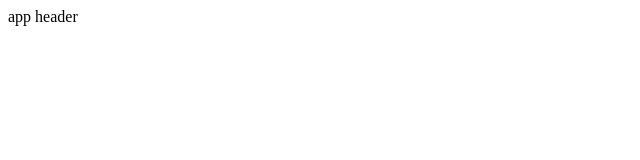
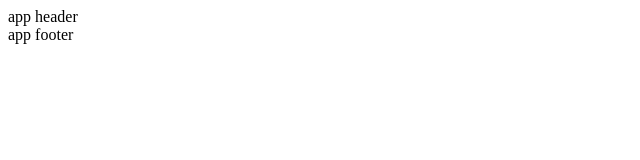
Before and after one commit to shacharAskayo/git-commands-snadbox, a plain HTML site: page index.html in a window 1280 px wide. Shown: the full height of the page, 0-640 px from the left. Drawn offline with Linux system fonts and the light colour scheme.

Commit message:
adding footer

```diff
--- a/index.html
+++ b/index.html
@@ -14,6 +14,10 @@
     </div>
 
 
+
+<div>
+    <footer>app footer</footer>
+</div>
     <script src="index.js"></script>
 </body>
 
```
